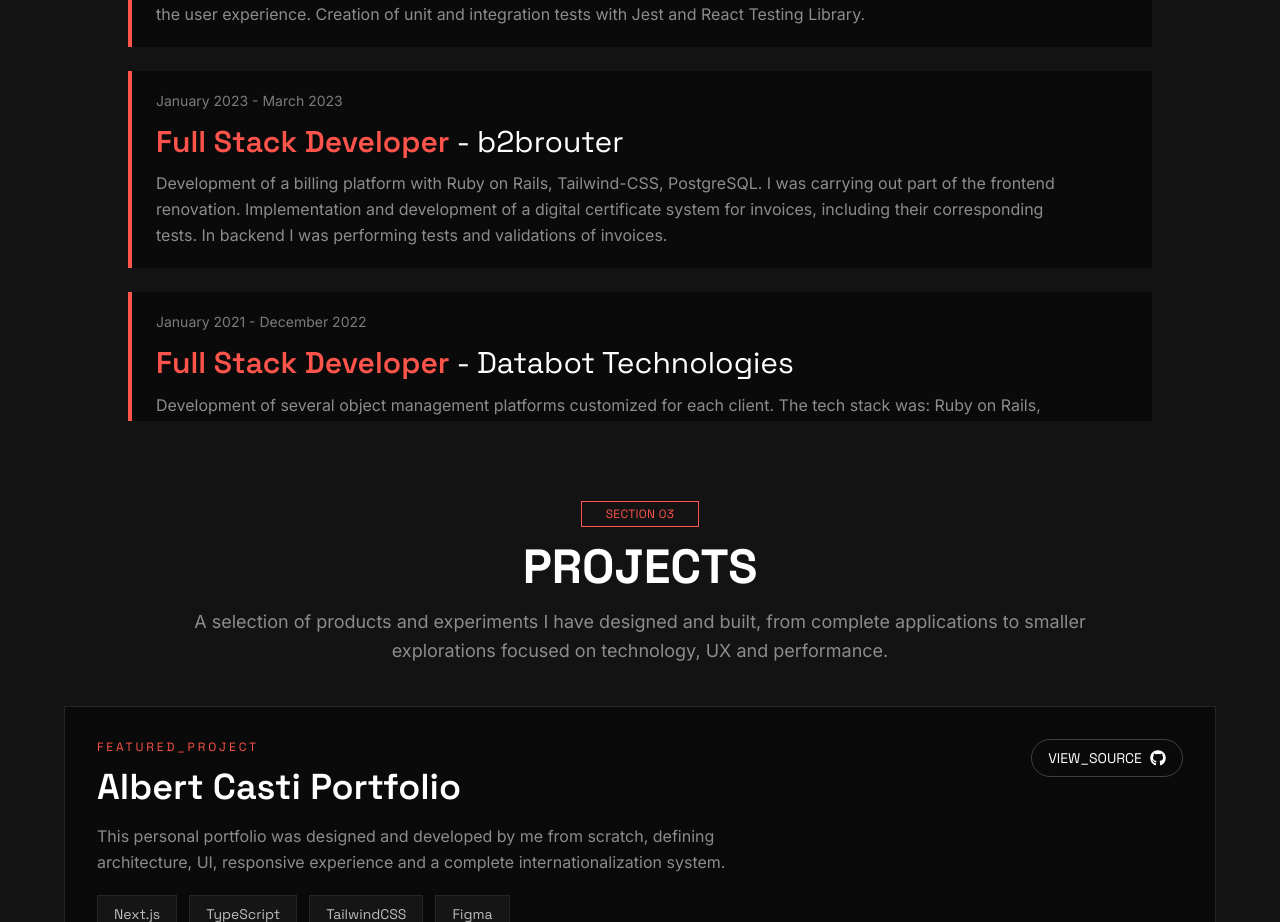
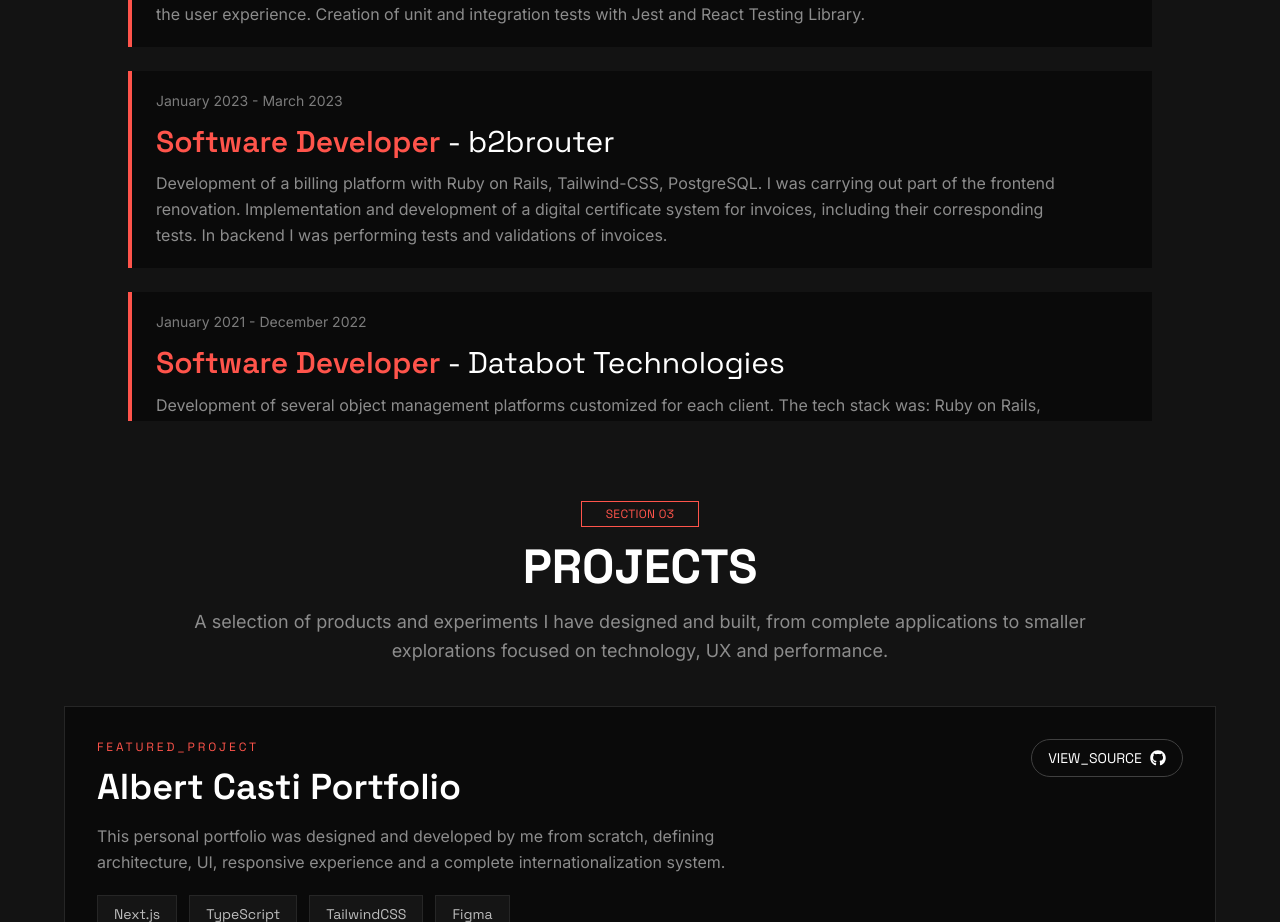
Before and after one commit to albertcastineira/albert-casti-portfolio, a Next.js app: page /en in a window 1280 px wide. Shown: the part 1927-2849 px from the top of the page. Built offline with nearby package versions, Linux system fonts and the light colour scheme; no server answers.

Commit message:
fix: naming conventions on roles

```diff
--- a/i18n/literals.ts
+++ b/i18n/literals.ts
@@ -110,14 +110,14 @@ export const literals = {
         },
         {
           period: "Enero 2023 - Marzo 2023",
-          role: "Desarrollador Full Stack",
+          role: "Desarrollador de Software",
           company: "b2brouter",
           description:
             "Desarrollo de una plataforma de facturacion con Ruby on Rails, Tailwind-CSS y PostgreSQL. Lleve a cabo parte de la renovacion del frontend. Implementacion y desarrollo de un sistema de certificados digitales para las facturas, incluyendo sus correspondientes test. En backend realizaba pruebas y validaciones de facturas.",
         },
         {
           period: "Enero 2021 - Diciembre 2022",
-          role: "Desarrollador Full Stack",
+          role: "Desarrollador de Software",
           company: "Databot Technologies",
           description:
             "Desarrollo de varias plataformas de gestion de objetos personalizadas para cada cliente. El stack utilizado fue: Ruby on Rails, Bootstrap, Tailwind CSS, React, Vanilla JS, CSS y MySQL. Creacion de landing pages pixel perfect para diversos clientes internacionales. Configuracion de un motor de busqueda SOLR.",
@@ -304,14 +304,14 @@ export const literals = {
         },
         {
           period: "January 2023 - March 2023",
-          role: "Full Stack Developer",
+          role: "Software Developer",
           company: "b2brouter",
           description:
             "Development of a billing platform with Ruby on Rails, Tailwind-CSS, PostgreSQL. I was carrying out part of the frontend renovation. Implementation and development of a digital certificate system for invoices, including their corresponding tests. In backend I was performing tests and validations of invoices.",
         },
         {
           period: "January 2021 - December 2022",
-          role: "Full Stack Developer",
+          role: "Software Developer",
           company: "Databot Technologies",
           description:
             "Development of several object management platforms customized for each client. The tech stack was: Ruby on Rails, Bootstrap, Tailwind CSS, React, Vanilla Js, CSS, MySQL. Creation of pixel perfect landing pages for various international clients. Configuration of a SOLR search engine.",
```
